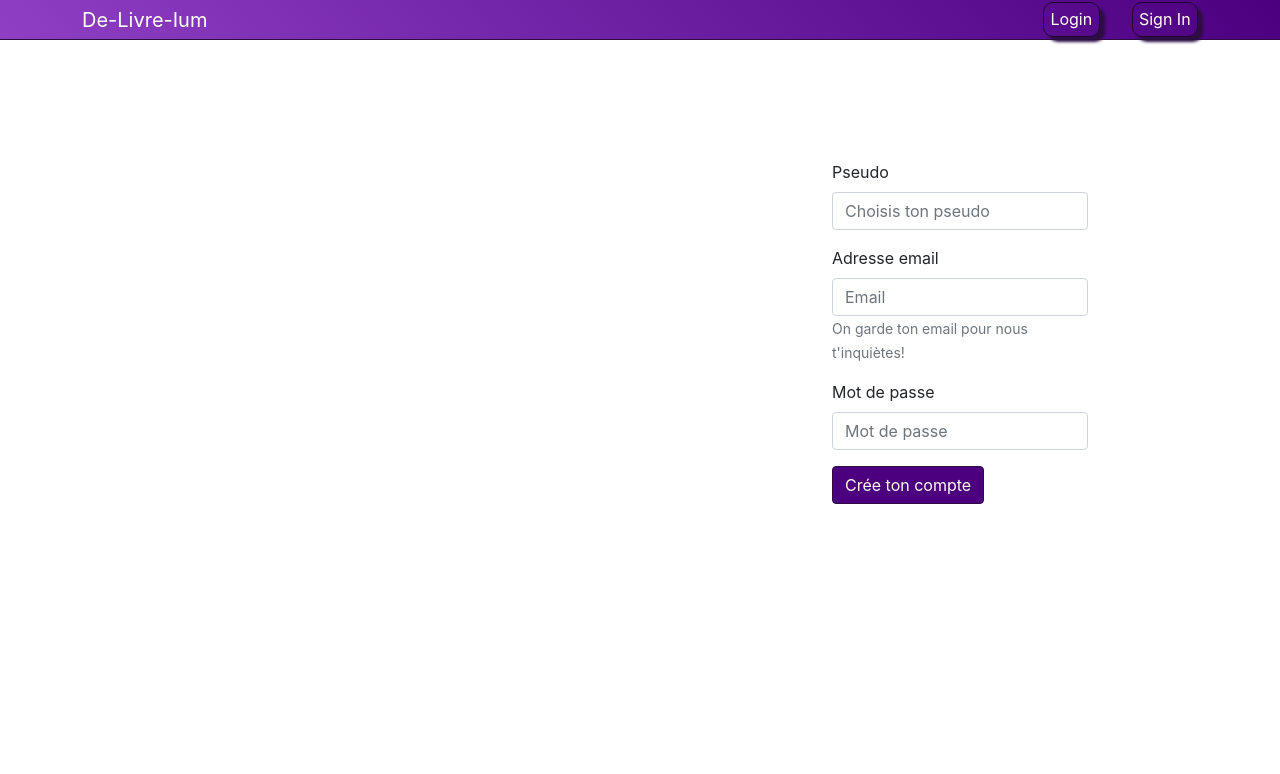
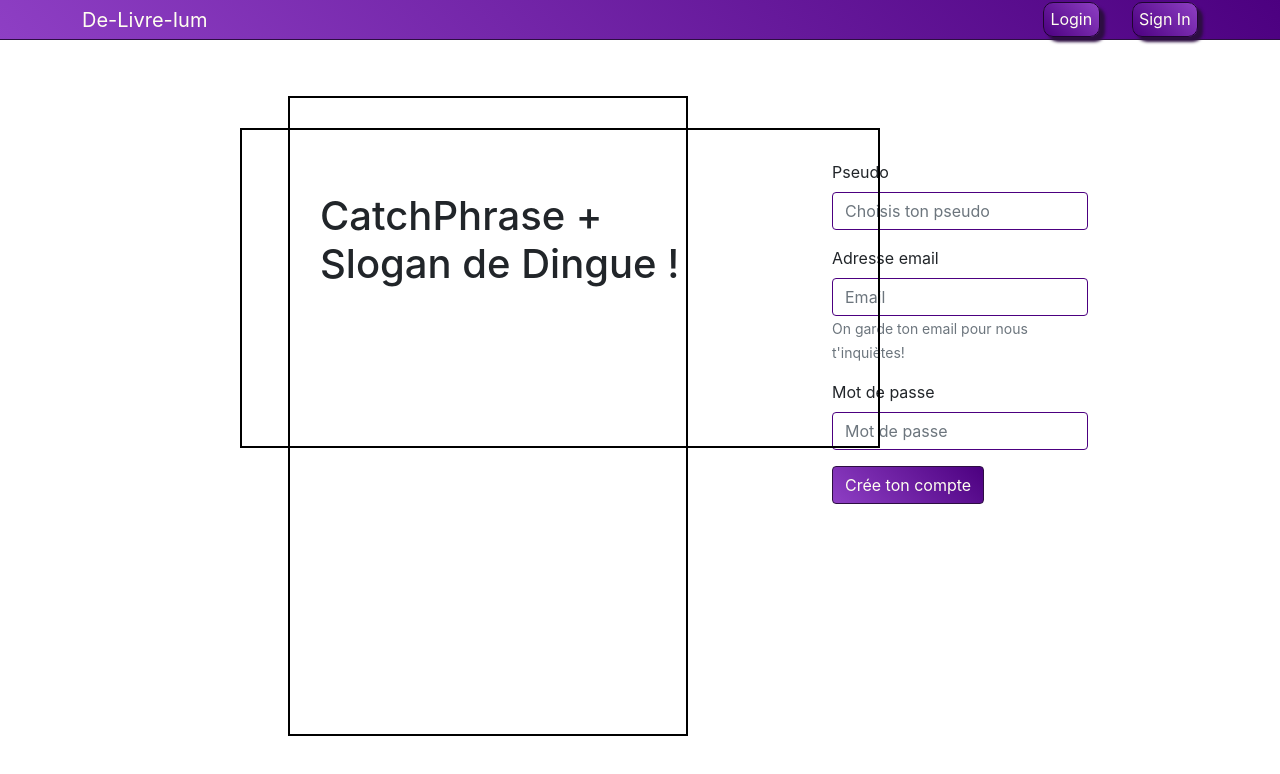
Before and after one commit to Stilgaar/Delivirum_FRONT_Jeff_Louis_2021_Projet_Bocal_Academy, a React (Create React App) app: page /Signin in a window 1280 px wide. Shown: the top 774 px of the page. Built offline with nearby package versions, Linux system fonts and the light colour scheme.

Commit message:
commit du matin, vite fait quoi

```diff
--- a/src/App.js
+++ b/src/App.js
@@ -21,6 +21,7 @@ function App() {
           </Route>
           <Route path="/Signin">
             <Signin />
+            <Splashscreen />
           </Route>
         </Switch>
 
--- a/src/Login/Login.css
+++ b/src/Login/Login.css
@@ -6,14 +6,18 @@
 }
 
 .boutonLogin {
-    background-color: #4c0080;
+    background: linear-gradient(45deg, #8e3fc4, #4c0080);
     border:1px solid #2d0e42;
     color: ivory;
 }
 .boutonLogin:hover {
-    background-color: #8e3fc4;
+    background: linear-gradient(105deg, #8e3fc4, #4c0080);
     border:1px solid #1f0530;
     color: ivory;
+}
+
+.form-control {
+    border: 0.1rem solid #4c0080;
 }
 
 .form-control:focus {
--- a/src/Navbar/Navbar.css
+++ b/src/Navbar/Navbar.css
@@ -14,6 +14,7 @@ border-bottom:solid 1px #2d0e42;
 
 .navText2 {
     margin-left: 2rem;
+    background: linear-gradient(45deg, #4c0080, #8e3fc4);
     box-shadow: 5px 5px 3px #2d0e42;
     border: 0.025rem solid #1f0530;
     border-radius: 10px;
--- a/src/Signin/Signin.css
+++ b/src/Signin/Signin.css
@@ -7,14 +7,19 @@
 
 
 .boutonSignin {
-    background-color: #4c0080;
+    background: linear-gradient(45deg, #8e3fc4, #4c0080);
     border:1px solid #2d0e42;
     color: ivory;
 }
+
 .boutonSignin:hover {
-    background-color: #8e3fc4;
+    background: linear-gradient(105deg, #8e3fc4, #4c0080);
     border:1px solid #1f0530;
     color: ivory;
+}
+
+.form-control {
+    border: 0.1rem solid #4c0080;
 }
 
 .form-control:focus {
--- a/src/Signin/Signin.js
+++ b/src/Signin/Signin.js
@@ -1,26 +1,56 @@
 import "./Signin.css";
 import { Button, Form } from 'react-bootstrap';
+import { useState } from "react";
 
 function Signin() {
+
+  const [pseudo, setPseudo] = useState("");
+  const [email, setEmail] = useState("");
+  const [password, setPassword] = useState("");
+  const [submit, setSubmit] = useState([]);
+
+const handleSubmit = (e) => {
+  e.preventDefault();
+  setSubmit([...submit,{pseudo, email, password}])
+
+  // Fonctionnement de la fonction Fetch, ouais c'est comme ça, apparement faut pas chercher
+  // c'est un peu comme la fonction map, c'est comme ça, puis c'est comme ça.
+  // déjà 'fetch' en lui même je le trouve très mauvais comme mot pour notre cas !
+  // elle t'indique donc OU du dois fetcher, la methode, ce qu'elle doit envoyer et le headers,
+  // bha c'est comme ça, faut pas chercher.
+  return fetch('http://localhost:5000/user', {
+      method:'POST',
+      body: JSON.stringify(submit),
+      headers: {
+        'Content-Type': 'application/json'
+      }
+}).then(res => res.json()).
+then(data => console.log(data));
+}
+
+//Fonction Callback sur les inputs du formulaire
+  function handleInput(e, setter){
+    setter(e.target.value)
+}
 
   return (
     <Form className="signInBox">
         <Form.Group className="mb-3" >
         <Form.Label>Pseudo</Form.Label>
-        <Form.Control className="test" type="text" placeholder="Choisis ton pseudo" />
+        <Form.Control className="test" type="text" placeholder="Choisis ton pseudo" onInput={(e) => handleInput(e,setPseudo)}/>
         </Form.Group>
       <Form.Group className="mb-3" >
         <Form.Label>Adresse email</Form.Label>
-        <Form.Control type="email" placeholder="Email" />
+        <Form.Control type="email" placeholder="Email" onInput={(e) => handleInput(e,setEmail)}/>
         <Form.Text className="text-muted">
           On garde ton email pour nous t'inquiètes!
         </Form.Text>
       </Form.Group>
       <Form.Group className="mb-3" >
         <Form.Label>Mot de passe</Form.Label>
-        <Form.Control type="password" placeholder="Mot de passe" />
+        <Form.Control type="password" placeholder="Mot de passe" onInput={(e) => handleInput(e,setPassword)} />
       </Form.Group>
-      <Button className="boutonSignin" type="submit">
+      <Button className="boutonSignin" type="submit" onClick={() => handleSubmit()}>
         Crée ton compte
       </Button>
     </Form>
--- a/src/Splashscreen/Splashscreen.js
+++ b/src/Splashscreen/Splashscreen.js
@@ -5,7 +5,7 @@ function Splashscreen() {
     return (
         <div>
             <div className="boxTitre">
-                <h1>CatchPhrase
+                <h1 className="titreSplash">CatchPhrase +
                     <br />
                     Slogan de Dingue !
                 </h1>
```
